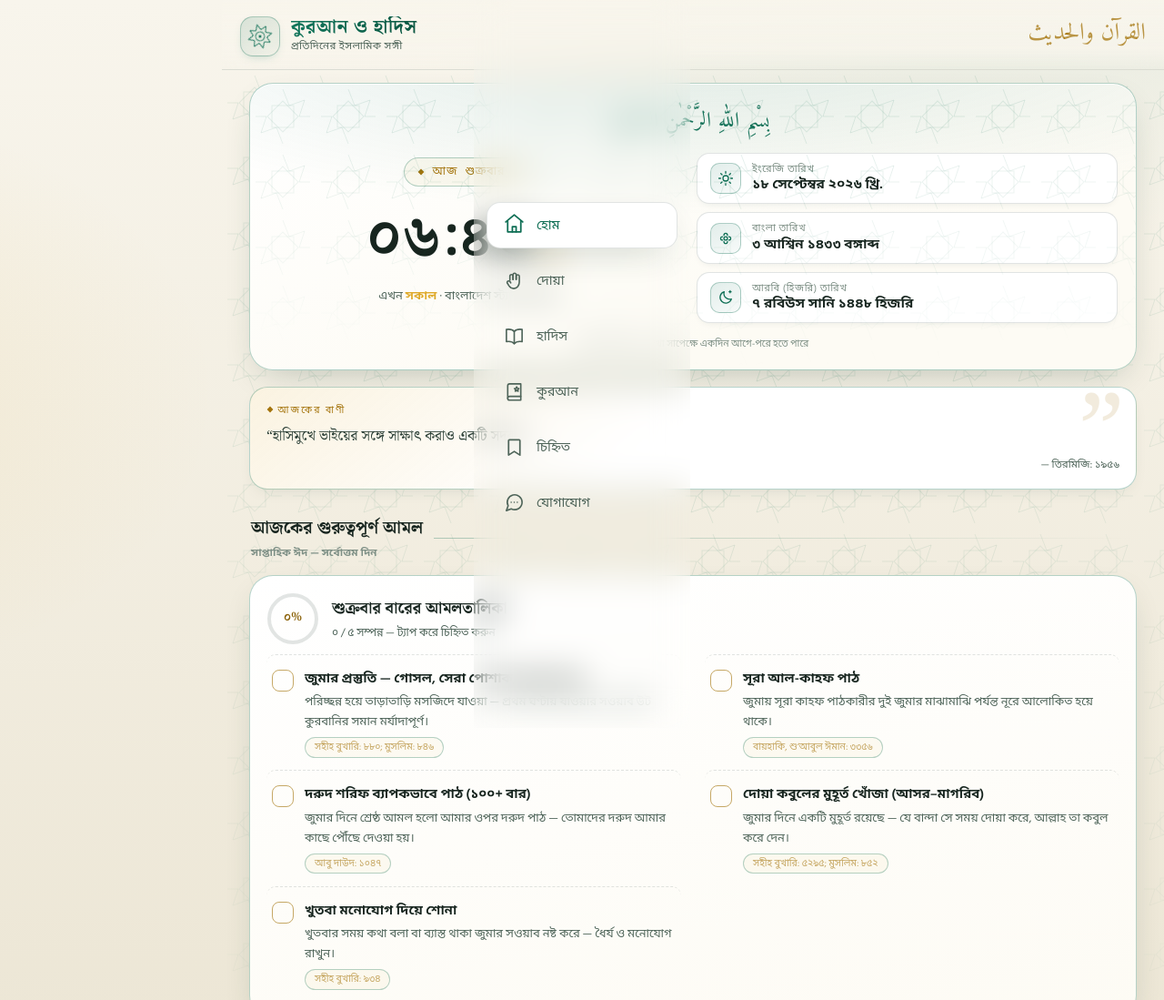
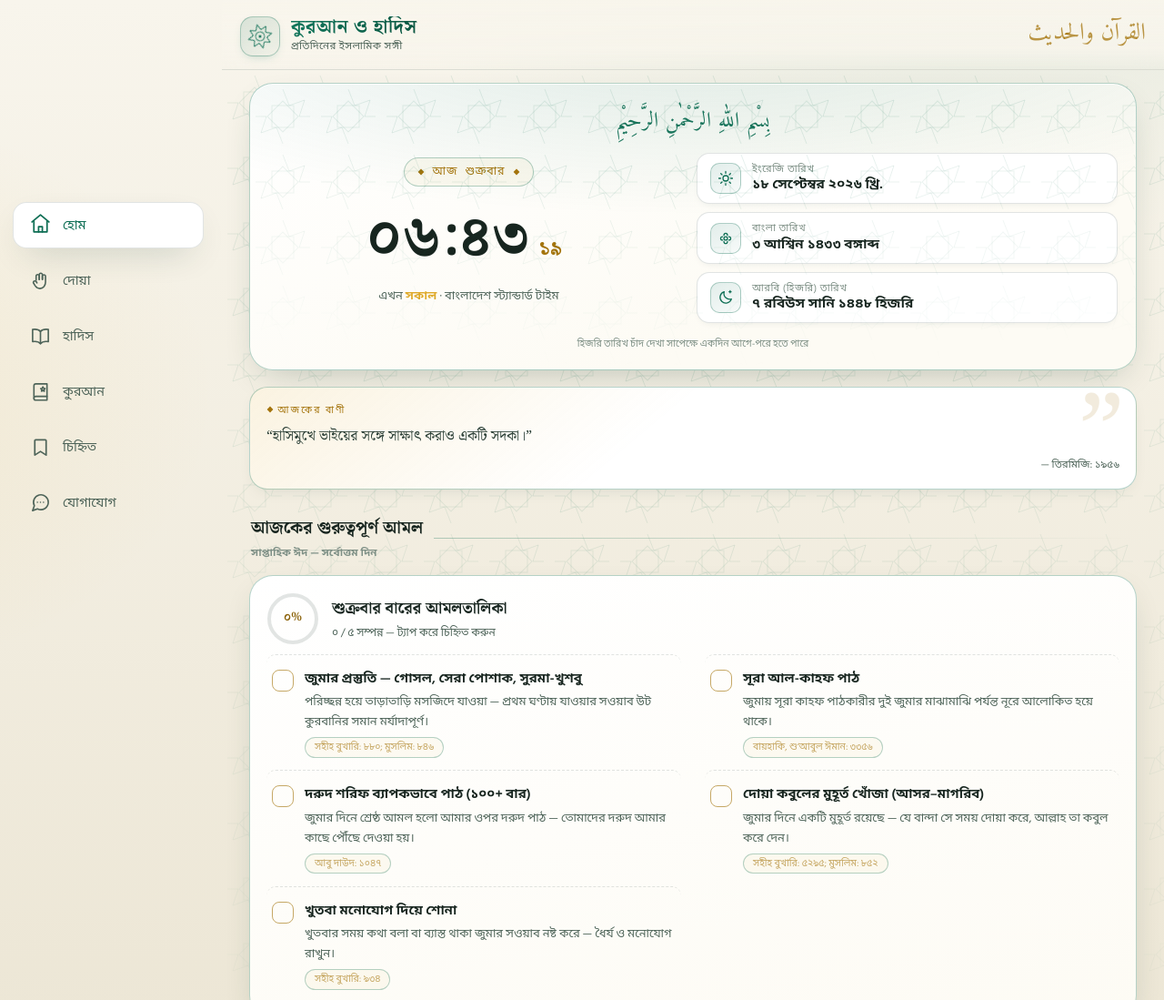
Before and after one commit to uzzalhossain100-cyber/quranohadis, a plain HTML site: page index.html in a window 1280 px wide. Shown: the top 1099 px of the page at 91% size. Drawn offline with Linux system fonts and the light colour scheme; no server answers.

Commit message:
fix: ডেস্কটপ সাইডবার পজিশনিং (left/transform রিসেট)

```diff
--- a/styles.css
+++ b/styles.css
@@ -1046,9 +1046,10 @@ body{
   .topbar{grid-area:top;position:sticky;top:0;z-index:40}
   .view{grid-area:main;padding:8px 30px 48px;max-width:none}
   .tabbar{
-    grid-area:nav;position:sticky;top:0;height:100dvh;
+    grid-area:nav;position:sticky;top:0;bottom:auto;left:auto;right:auto;transform:none;
+    height:100dvh;width:auto;max-width:none;
     display:flex;flex-direction:column;justify-content:center;gap:10px;
-    padding:22px 14px;background:transparent;border:none;box-shadow:none;max-width:none;
+    padding:22px 14px;background:transparent;border:none;box-shadow:none;backdrop-filter:none;-webkit-backdrop-filter:none;z-index:10;
   }
   .tab{
     flex-direction:row;justify-content:flex-start;gap:13px;
```
